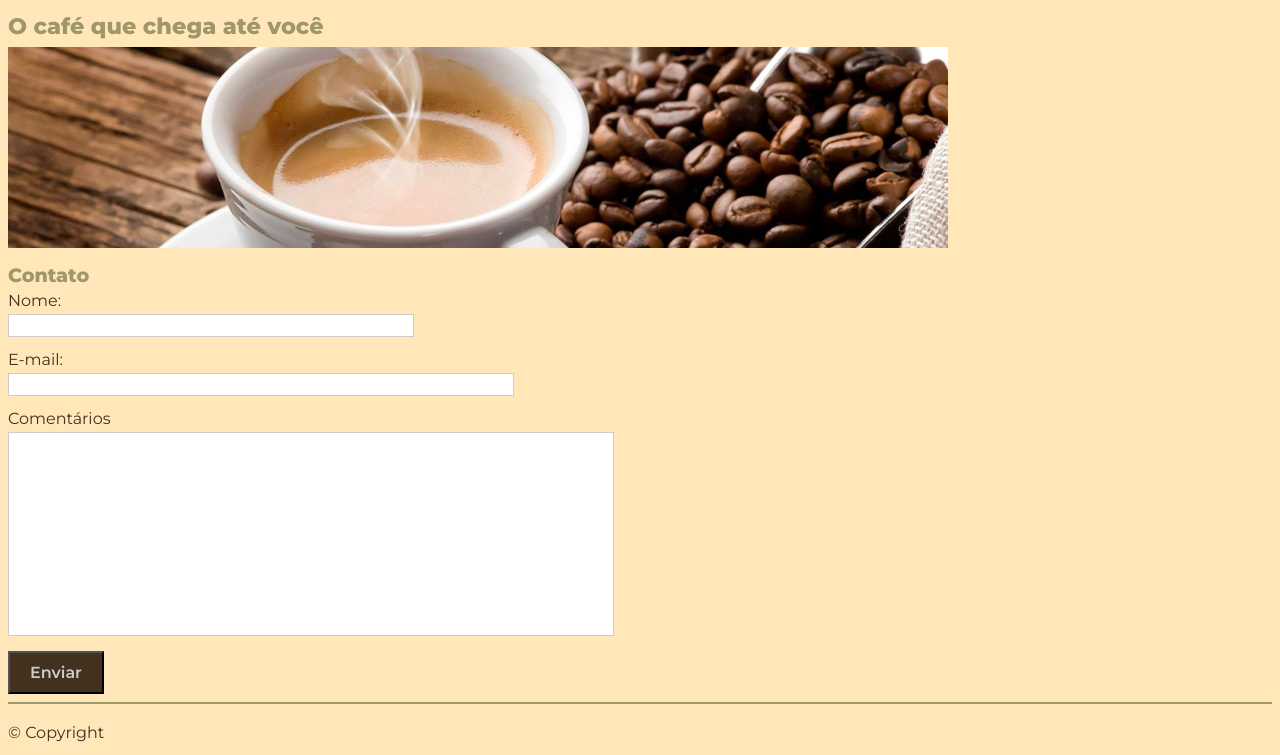
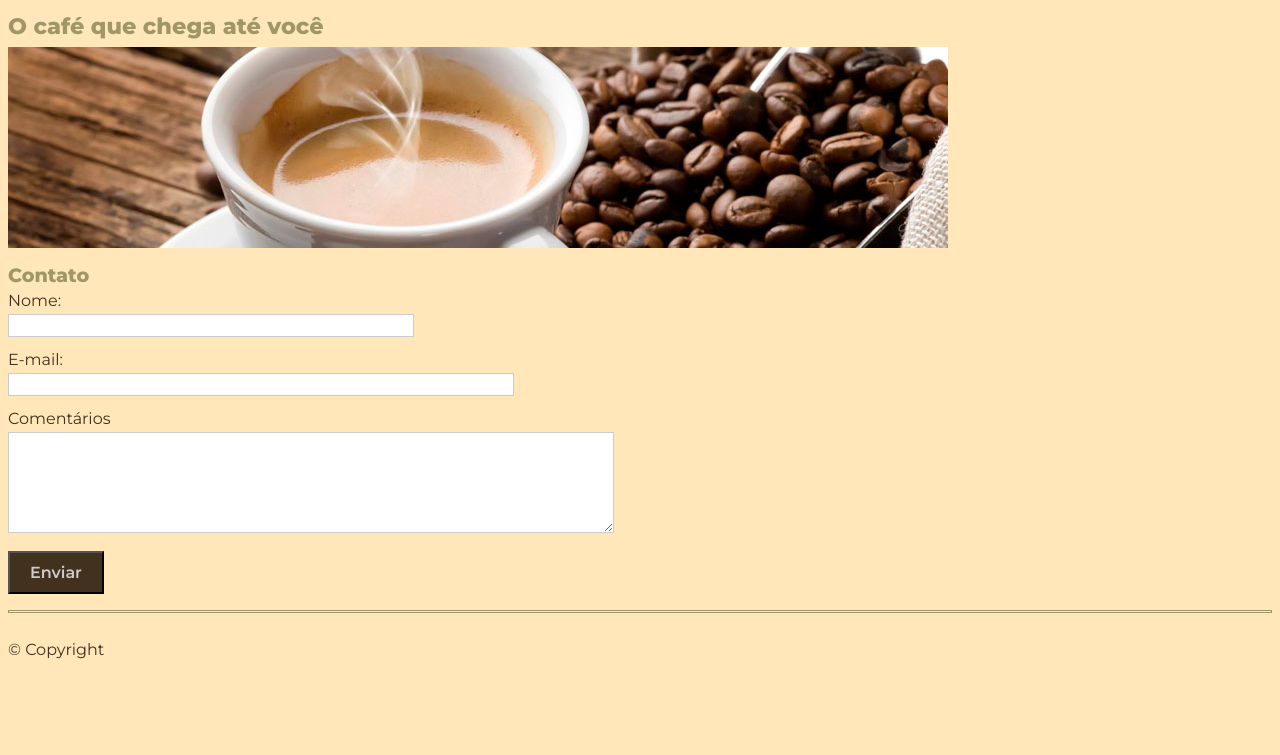
Before and after one commit to juarezgeraldo/infnet-bl4-html-css-tp2, a plain HTML site: page contato.html in a window 1280 px wide. Shown: the part 173-928 px from the top of the page. After the commit the page ends 845 px from the top, so only its background shows below. Drawn offline with Linux system fonts and the light colour scheme.

Commit message:
Atualização do GitHub

```diff
--- a/contato.html
+++ b/contato.html
@@ -2,7 +2,6 @@
 <html lang="pt-br">
 
 <head>
-    <meta charset="UTF-8">
     <meta name="author" content="Juarez Silva Junior">
     <meta name="description" content="Site do Kombi Coffee">
     <meta name="keywords" content="café, kombi, itinerante">
@@ -41,13 +40,13 @@
 
     <form>
         <label for="nome">Nome:</label><br>
-        <input class="input_nome" type="text" id="nome" name="nome"><br>
+        <input class="input_nome" required type="text" id="nome" name="nome"><br>
 
         <label for="email">E-mail:</label><br>
-        <input class="input_email" type="email" id="email" name="email"><br>
+        <input class="input_email" required type="email" id="email" name="email"><br>
 
         <label for="comentarios">Comentários</label><br>
-        <input class="input_comentarios" type="text" id="comentarios" name="comentarios"><br>
+        <textarea rows="5" required class="input_comentarios" id="comentarios" name="comentarios"></textarea><br>
 
         <button>Enviar</button>
 
--- a/estilos.css
+++ b/estilos.css
@@ -111,6 +111,15 @@ input{
     margin-bottom:15px;
     margin-top:5px;
 }
+textarea{
+    font-family: Montserrat, sans-serif;
+    border:1px solid #ccc;
+    font-size: 1em;
+    font-weight: 400;
+    margin-bottom:15px;
+    margin-top:5px;
+}
+
 .input_nome{
     width: 400px;
 }
@@ -119,7 +128,6 @@ input{
 }
 .input_comentarios{
     width: 600px;
-    height: 200px;
 }
 
 label{
--- a/reset.css
+++ b/reset.css
@@ -1,48 +1,102 @@
-/* http://meyerweb.com/eric/tools/css/reset/
-   v2.0 | 20110126
-   License: none (public domain)
+/*
+html5doctor.com Reset Stylesheet
+v1.6.1
+Last Updated: 2010-09-17
+Author: Richard Clark - http://richclarkdesign.com
+Twitter: @rich_clark
 */
 
-html, body, div, span, applet, object, iframe,
+html, body, div, span, object, iframe,
 h1, h2, h3, h4, h5, h6, p, blockquote, pre,
-a, abbr, acronym, address, big, cite, code,
-del, dfn, em, img, ins, kbd, q, s, samp,
-small, strike, b, sub, sup, tt, var,
-b, u, i, center,
+abbr, address, cite, code,
+del, dfn, em, img, ins, kbd, q, samp,
+small, strong, sub, sup, var,
+b, i,
 dl, dt, dd, ol, ul, li,
 fieldset, form, label, legend,
 table, caption, tbody, tfoot, thead, tr, th, td,
-article, aside, canvas, details, embed,
-figure, figcaption, footer, header, hgroup,
-menu, nav, output, ruby, section, summary,
+article, aside, canvas, details, figcaption, figure,
+footer, header, hgroup, menu, nav, section, summary,
 time, mark, audio, video {
-	margin: 0;
-	padding: 0;
-	border: 0;
-	font-size: 100%;
-	font: inherit;
-	vertical-align: baseline;
+    margin:0;
+    padding:0;
+    border:0;
+    outline:0;
+    font-size:100%;
+    vertical-align:baseline;
+    background:transparent;
 }
-/* HTML5 display-role reset for older browsers */
-article, aside, details, figcaption, figure,
-footer, header, hgroup, menu, nav, section {
-	display: block;
+
+body {
+    line-height:1;
 }
-body {
-	line-height: 1;
+
+article,aside,details,figcaption,figure,
+footer,header,hgroup,menu,nav,section {
+    display:block;
 }
-ol, ul {
-	list-style: none;
+
+nav ul {
+    list-style:none;
 }
+
 blockquote, q {
-	quotes: none;
+    quotes:none;
 }
+
 blockquote:before, blockquote:after,
 q:before, q:after {
-	content: '';
-	content: none;
+    content:'';
+    content:none;
 }
+
+a {
+    margin:0;
+    padding:0;
+    font-size:100%;
+    vertical-align:baseline;
+    background:transparent;
+}
+
+/* change colours to suit your needs */
+ins {
+    background-color:#ff9;
+    color:#000;
+    text-decoration:none;
+}
+
+/* change colours to suit your needs */
+mark {
+    background-color:#ff9;
+    color:#000;
+    font-style:italic;
+    font-weight:bold;
+}
+
+del {
+    text-decoration: line-through;
+}
+
+abbr[title], dfn[title] {
+    border-bottom:1px dotted;
+    cursor:help;
+}
+
 table {
-	border-collapse: collapse;
-	border-spacing: 0;
+    border-collapse:collapse;
+    border-spacing:0;
 }
+
+/* change border colour to suit your needs */
+hr {
+    display:block;
+    height:1px;
+    border:0;
+    border-top:1px solid #cccccc;
+    margin:1em 0;
+    padding:0;
+}
+
+input, select {
+    vertical-align:middle;
+}
```
Also changed, not shown: cardapio.html (+0 -1 lines), index.html (+1 -2 lines), 1 other file.
